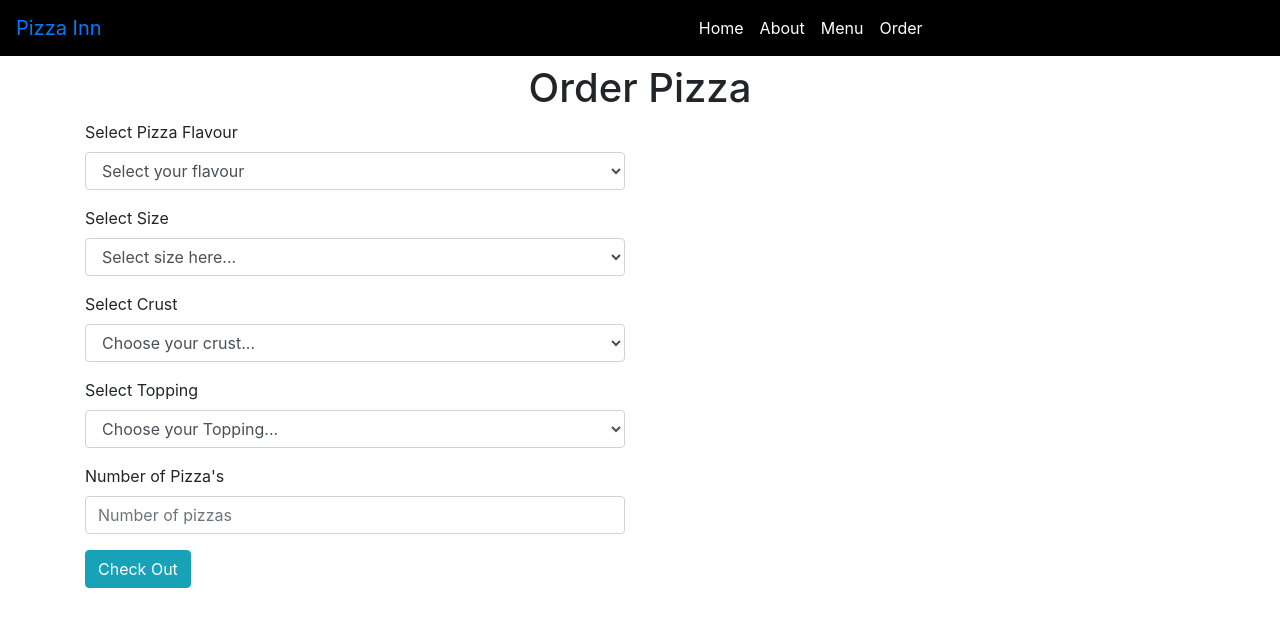
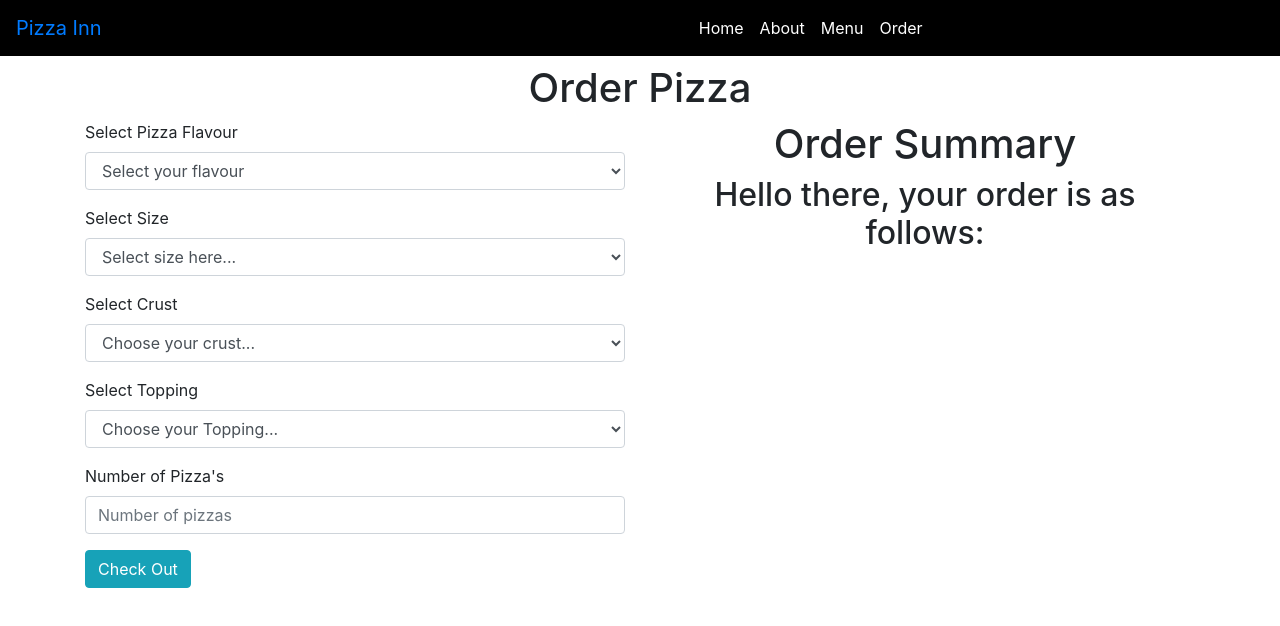
Before and after one commit to Alexotieno1717/pizza, a plain HTML site: page index.html in a window 1280 px wide. Drawn offline with Linux system fonts and the light colour scheme.

Commit message:
added col-md, h1, h2

```diff
--- a/index.html
+++ b/index.html
@@ -98,7 +98,12 @@
             </div>
             <!-- End of place order -->
             <div class="col-md-6">
-
+                <div class="order-summary" id="sum-order">
+                    <h1 class="text-center" id="summary">Order Summary</h1>
+                    <h2 class="text-center summary">Hello there, your order is as follows:</h2>
+                    <ol id="list" class="text-center sum">
+                    </ol>
+                </div>
             </div>
         </div>
     </div>
```
